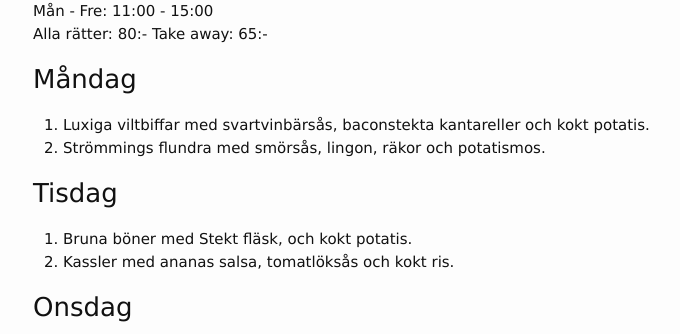
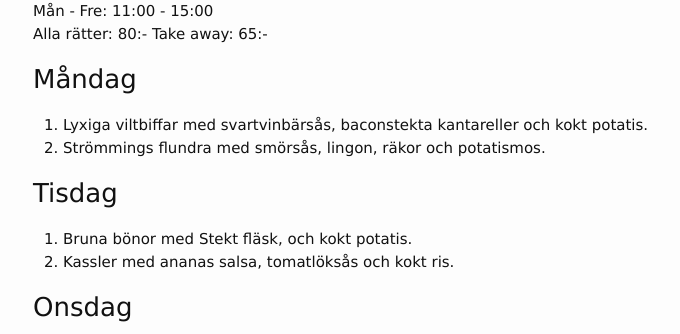
Before and after one commit to FarInn62/farinn62.github.io, a Jekyll site: the page built from lunch.md, in a window 1280 px wide. Shown: the part 162-496 px from the top of the page, without its empty margins (237-917 px from the left). Built offline with Jekyll 4.4.1, drawn with Linux system fonts in a browser that asks for light colours.

Commit message:
Update lunch.md

```diff
--- a/lunch.md
+++ b/lunch.md
@@ -12,12 +12,12 @@ Alla rätter: 80:- Take away: 65:-
 
 ### Måndag
 
-1. Luxiga viltbiffar med svartvinbärsås, baconstekta kantareller och kokt potatis.
+1. Lyxiga viltbiffar med svartvinbärsås, baconstekta kantareller och kokt potatis.
 2. Strömmings flundra med smörsås, lingon, räkor och potatismos.
 
 ### Tisdag
 
-1. Bruna böner med Stekt fläsk, och kokt potatis.
+1. Bruna bönor med Stekt fläsk, och kokt potatis.
 2. Kassler med ananas salsa, tomatlöksås och kokt ris.
 
 ### Onsdag
```
